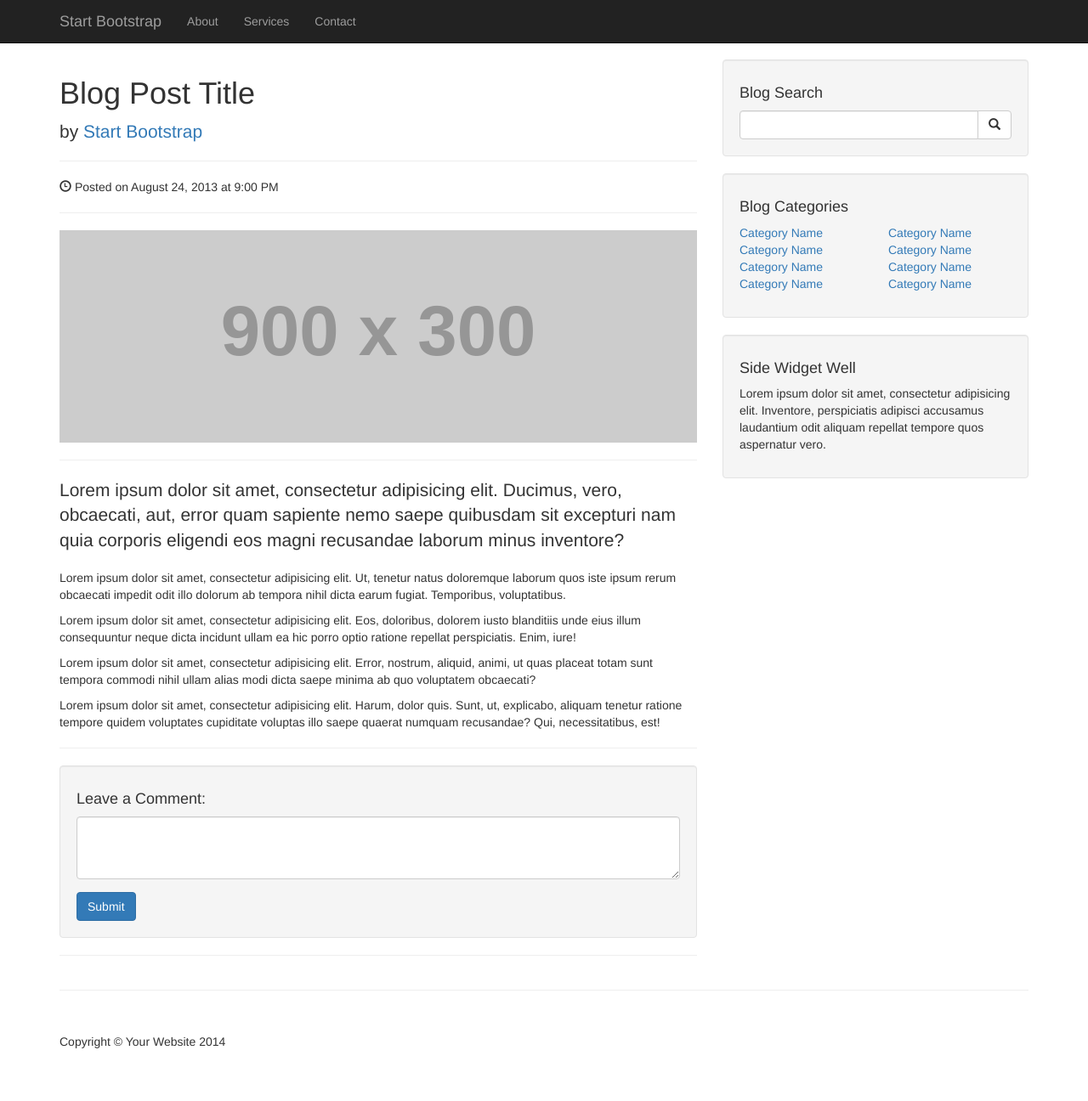
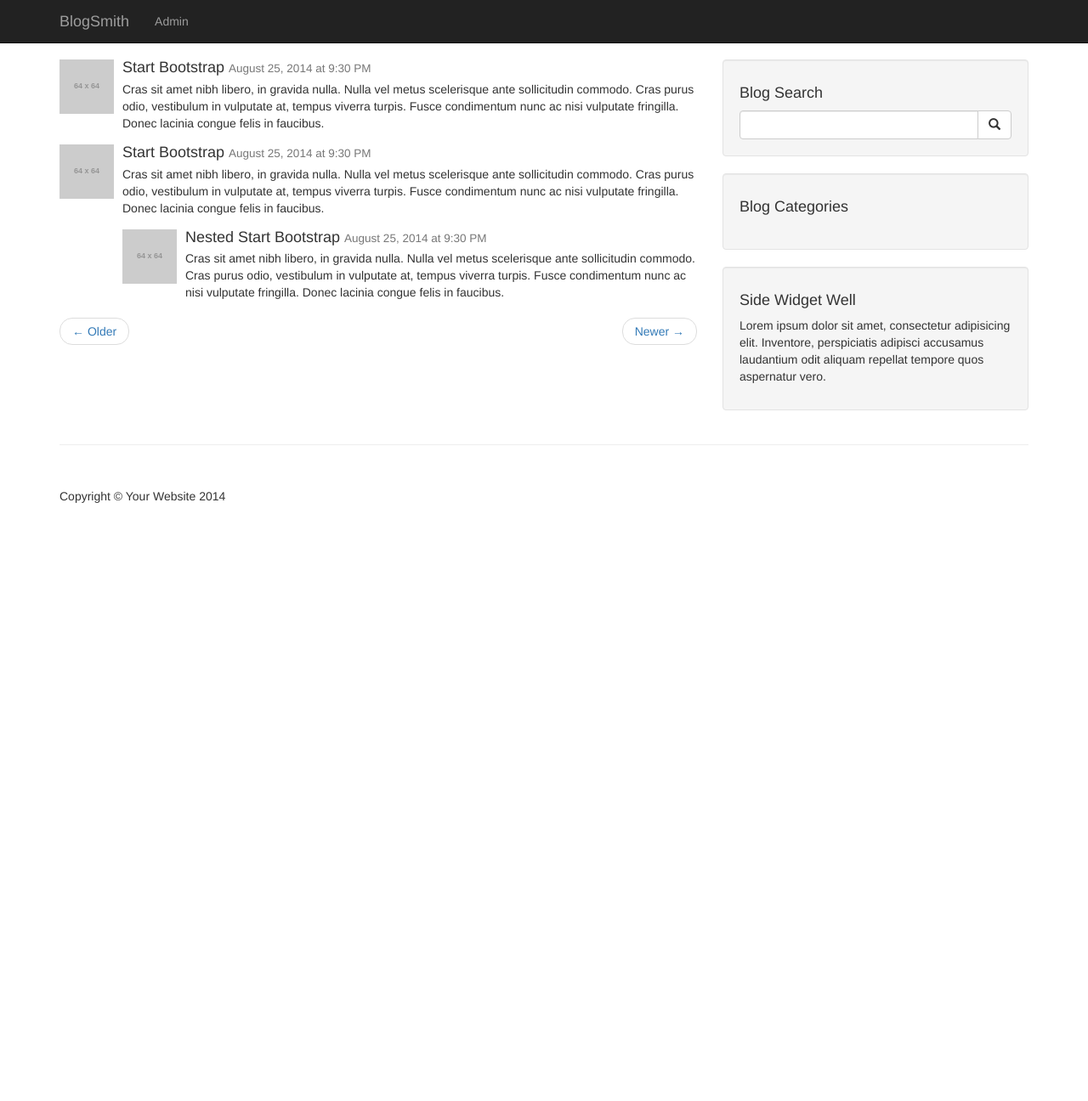
Before and after one commit to benringia/blogsmith, a PHP site: page /post.php in a window 1280 px wide. Shown: the whole page at 85% size. After the commit the page ends 592 px from the top, so only its background shows below. Run offline with PHP 8.4, Linux system fonts and the light colour scheme; grey boxes labelled with a size stand in for pictures from a placeholder-image service; data that the repository does not hold is empty; some libraries are stand-ins or nearby versions.

Commit message:
added individual post page and link

```diff
--- a/index.php
+++ b/index.php
@@ -17,7 +17,8 @@
                     $allPostsQuery = mysqli_query($dbConnect, $query);
 
                     while($row = mysqli_fetch_assoc($allPostsQuery)) {
-                       $postTitle =  $row['post_title'];
+                        $postId =  $row['post_id'];
+                        $postTitle =  $row['post_title'];
                        $postAuthor =  $row['post_author'];
                        $postDate =  $row['post_date'];
                        $postImage =  $row['post_image'];
@@ -32,7 +33,7 @@
 
                 <!-- First Blog Post -->
                 <h2>
-                    <a href="#"><?php echo $postTitle ?></a>
+                    <a href="post.php?p_id=<?php echo $postId;?>"><?php echo $postTitle ?></a>
                 </h2>
                     <p class="lead">
                         by <a href="index.php"><?php echo $postAuthor ?></a>
--- a/post.php
+++ b/post.php
@@ -1,206 +1,118 @@
-<!DOCTYPE html>
-<html lang="en">
+<?php include 'includes/db.php'; ?>
+<?php include 'includes/header.php';?>
 
-<head>
-
-    <meta charset="utf-8">
-    <meta http-equiv="X-UA-Compatible" content="IE=edge">
-    <meta name="viewport" content="width=device-width, initial-scale=1">
-    <meta name="description" content="">
-    <meta name="author" content="">
-
-    <title>Blog Post - Start Bootstrap Template</title>
-
-    <!-- Bootstrap Core CSS -->
-    <link href="css/bootstrap.min.css" rel="stylesheet">
-
-    <!-- Custom CSS -->
-    <link href="css/blog-post.css" rel="stylesheet">
-
-    <!-- HTML5 Shim and Respond.js IE8 support of HTML5 elements and media queries -->
-    <!-- WARNING: Respond.js doesn't work if you view the page via file:// -->
-    <!--[if lt IE 9]>
-        <script src="https://oss.maxcdn.com/libs/html5shiv/3.7.0/html5shiv.js"></script>
-        <script src="https://oss.maxcdn.com/libs/respond.js/1.4.2/respond.min.js"></script>
-    <![endif]-->
-
-</head>
-
-<body>
-
-    <!-- Navigation -->
-    <nav class="navbar navbar-inverse navbar-fixed-top" role="navigation">
-        <div class="container">
-            <!-- Brand and toggle get grouped for better mobile display -->
-            <div class="navbar-header">
-                <button type="button" class="navbar-toggle" data-toggle="collapse" data-target="#bs-example-navbar-collapse-1">
-                    <span class="sr-only">Toggle navigation</span>
-                    <span class="icon-bar"></span>
-                    <span class="icon-bar"></span>
-                    <span class="icon-bar"></span>
-                </button>
-                <a class="navbar-brand" href="#">Start Bootstrap</a>
-            </div>
-            <!-- Collect the nav links, forms, and other content for toggling -->
-            <div class="collapse navbar-collapse" id="bs-example-navbar-collapse-1">
-                <ul class="nav navbar-nav">
-                    <li>
-                        <a href="#">About</a>
-                    </li>
-                    <li>
-                        <a href="#">Services</a>
-                    </li>
-                    <li>
-                        <a href="#">Contact</a>
-                    </li>
-                </ul>
-            </div>
-            <!-- /.navbar-collapse -->
-        </div>
-        <!-- /.container -->
-    </nav>
+<!-- Navigation -->
+<?php include 'includes/navigation.php';?>
 
     <!-- Page Content -->
     <div class="container">
 
         <div class="row">
 
-            <!-- Blog Post Content Column -->
-            <div class="col-lg-8">
+            <!-- Blog Entries Column -->
+            <div class="col-md-8">
+                <?php
 
-                <!-- Blog Post -->
+                    if(isset($_GET['p_id'])) {
+                        $postId = $_GET['p_id'];
+                    }
 
-                <!-- Title -->
-                <h1>Blog Post Title</h1>
+                    $query = "SELECT * FROM posts WHERE post_id = $postId ";
 
-                <!-- Author -->
-                <p class="lead">
-                    by <a href="#">Start Bootstrap</a>
-                </p>
+                    $allPostsQuery = mysqli_query($dbConnect, $query);
+
+                    while($row = mysqli_fetch_assoc($allPostsQuery)) {
+                       $postTitle =  $row['post_title'];
+                       $postAuthor =  $row['post_author'];
+                       $postDate =  $row['post_date'];
+                       $postImage =  $row['post_image'];
+                       $postContent =  $row['post_content'];
+
+                       ?>
+
+                <h1 class="page-header">
+                    Page Heading
+                    <small>Secondary Text</small>
+                </h1>
+
+                <!-- First Blog Post -->
+                <h2>
+                    <a href="#"><?php echo $postTitle ?></a>
+                </h2>
+                    <p class="lead">
+                        by <a href="index.php"><?php echo $postAuthor ?></a>
+                    </p>
+                    <p><span class="glyphicon glyphicon-time"></span> Posted on <i><?php echo $postDate ?></i></p>
+                    <hr>
+                    <img class="img-responsive" src="admin/images/<?php echo $postImage?>" alt="">
+                    <hr>
+                    <p><?php echo $postContent ?></p>
+                    <a class="btn btn-primary" href="#">Read More <span class="glyphicon glyphicon-chevron-right"></span></a>
 
                 <hr>
+                <?php } ?>
 
-                <!-- Date/Time -->
-                <p><span class="glyphicon glyphicon-time"></span> Posted on August 24, 2013 at 9:00 PM</p>
+                <!-- Posted Comments -->
 
-                <hr>
+                <!-- Comment -->
+                <div class="media">
+                    <a class="pull-left" href="#">
+                        <img class="media-object" src="http://placehold.it/64x64" alt="">
+                    </a>
+                    <div class="media-body">
+                        <h4 class="media-heading">Start Bootstrap
+                            <small>August 25, 2014 at 9:30 PM</small>
+                        </h4>
+                        Cras sit amet nibh libero, in gravida nulla. Nulla vel metus scelerisque ante sollicitudin commodo. Cras purus odio, vestibulum in vulputate at, tempus viverra turpis. Fusce condimentum nunc ac nisi vulputate fringilla. Donec lacinia congue felis in faucibus.
+                    </div>
+                </div>
 
-                <!-- Preview Image -->
-                <img class="img-responsive" src="http://placehold.it/900x300" alt="">
-
-                <hr>
-
-                <!-- Post Content -->
-                <p class="lead">Lorem ipsum dolor sit amet, consectetur adipisicing elit. Ducimus, vero, obcaecati, aut, error quam sapiente nemo saepe quibusdam sit excepturi nam quia corporis eligendi eos magni recusandae laborum minus inventore?</p>
-                <p>Lorem ipsum dolor sit amet, consectetur adipisicing elit. Ut, tenetur natus doloremque laborum quos iste ipsum rerum obcaecati impedit odit illo dolorum ab tempora nihil dicta earum fugiat. Temporibus, voluptatibus.</p>
-                <p>Lorem ipsum dolor sit amet, consectetur adipisicing elit. Eos, doloribus, dolorem iusto blanditiis unde eius illum consequuntur neque dicta incidunt ullam ea hic porro optio ratione repellat perspiciatis. Enim, iure!</p>
-                <p>Lorem ipsum dolor sit amet, consectetur adipisicing elit. Error, nostrum, aliquid, animi, ut quas placeat totam sunt tempora commodi nihil ullam alias modi dicta saepe minima ab quo voluptatem obcaecati?</p>
-                <p>Lorem ipsum dolor sit amet, consectetur adipisicing elit. Harum, dolor quis. Sunt, ut, explicabo, aliquam tenetur ratione tempore quidem voluptates cupiditate voluptas illo saepe quaerat numquam recusandae? Qui, necessitatibus, est!</p>
-
-                <hr>
+                <!-- Comment -->
+                <div class="media">
+                    <a class="pull-left" href="#">
+                        <img class="media-object" src="http://placehold.it/64x64" alt="">
+                    </a>
+                    <div class="media-body">
+                        <h4 class="media-heading">Start Bootstrap
+                            <small>August 25, 2014 at 9:30 PM</small>
+                        </h4>
+                        Cras sit amet nibh libero, in gravida nulla. Nulla vel metus scelerisque ante sollicitudin commodo. Cras purus odio, vestibulum in vulputate at, tempus viverra turpis. Fusce condimentum nunc ac nisi vulputate fringilla. Donec lacinia congue felis in faucibus.
+                        <!-- Nested Comment -->
+                        <div class="media">
+                            <a class="pull-left" href="#">
+                                <img class="media-object" src="http://placehold.it/64x64" alt="">
+                            </a>
+                            <div class="media-body">
+                                <h4 class="media-heading">Nested Start Bootstrap
+                                    <small>August 25, 2014 at 9:30 PM</small>
+                                </h4>
+                                Cras sit amet nibh libero, in gravida nulla. Nulla vel metus scelerisque ante sollicitudin commodo. Cras purus odio, vestibulum in vulputate at, tempus viverra turpis. Fusce condimentum nunc ac nisi vulputate fringilla. Donec lacinia congue felis in faucibus.
+                            </div>
+                        </div>
+                        <!-- End Nested Comment -->
+                    </div>
+                </div>
 
 
 
-                <!-- Blog Comments -->
 
-                <!-- Comments Form -->
-                <div class="well">
-                    <h4>Leave a Comment:</h4>
-                    <form role="form">
-                        <div class="form-group">
-                            <textarea class="form-control" rows="3"></textarea>
-                        </div>
-                        <button type="submit" class="btn btn-primary">Submit</button>
-                    </form>
-                </div>
-
-                <hr>
-
-
+                <!-- Pager -->
+                <ul class="pager">
+                    <li class="previous">
+                        <a href="#">&larr; Older</a>
+                    </li>
+                    <li class="next">
+                        <a href="#">Newer &rarr;</a>
+                    </li>
+                </ul>
 
             </div>
 
             <!-- Blog Sidebar Widgets Column -->
-            <div class="col-md-4">
-
-                <!-- Blog Search Well -->
-                <div class="well">
-                    <h4>Blog Search</h4>
-                    <div class="input-group">
-                        <input type="text" class="form-control">
-                        <span class="input-group-btn">
-                            <button class="btn btn-default" type="button">
-                                <span class="glyphicon glyphicon-search"></span>
-                        </button>
-                        </span>
-                    </div>
-                    <!-- /.input-group -->
-                </div>
-
-                <!-- Blog Categories Well -->
-                <div class="well">
-                    <h4>Blog Categories</h4>
-                    <div class="row">
-                        <div class="col-lg-6">
-                            <ul class="list-unstyled">
-                                <li><a href="#">Category Name</a>
-                                </li>
-                                <li><a href="#">Category Name</a>
-                                </li>
-                                <li><a href="#">Category Name</a>
-                                </li>
-                                <li><a href="#">Category Name</a>
-                                </li>
-                            </ul>
-                        </div>
-                        <div class="col-lg-6">
-                            <ul class="list-unstyled">
-                                <li><a href="#">Category Name</a>
-                                </li>
-                                <li><a href="#">Category Name</a>
-                                </li>
-                                <li><a href="#">Category Name</a>
-                                </li>
-                                <li><a href="#">Category Name</a>
-                                </li>
-                            </ul>
-                        </div>
-                    </div>
-                    <!-- /.row -->
-                </div>
-
-                <!-- Side Widget Well -->
-                <div class="well">
-                    <h4>Side Widget Well</h4>
-                    <p>Lorem ipsum dolor sit amet, consectetur adipisicing elit. Inventore, perspiciatis adipisci accusamus laudantium odit aliquam repellat tempore quos aspernatur vero.</p>
-                </div>
-
-            </div>
+            <?php include 'includes/sidebar.php';?>
 
         </div>
         <!-- /.row -->
 
         <hr>
-
-        <!-- Footer -->
-        <footer>
-            <div class="row">
-                <div class="col-lg-12">
-                    <p>Copyright &copy; Your Website 2014</p>
-                </div>
-            </div>
-            <!-- /.row -->
-        </footer>
-
-    </div>
-    <!-- /.container -->
-
-    <!-- jQuery -->
-    <script src="js/jquery.js"></script>
-
-    <!-- Bootstrap Core JavaScript -->
-    <script src="js/bootstrap.min.js"></script>
-
-</body>
-
-</html>
+        <?php include 'includes/footer.php';?>
```
